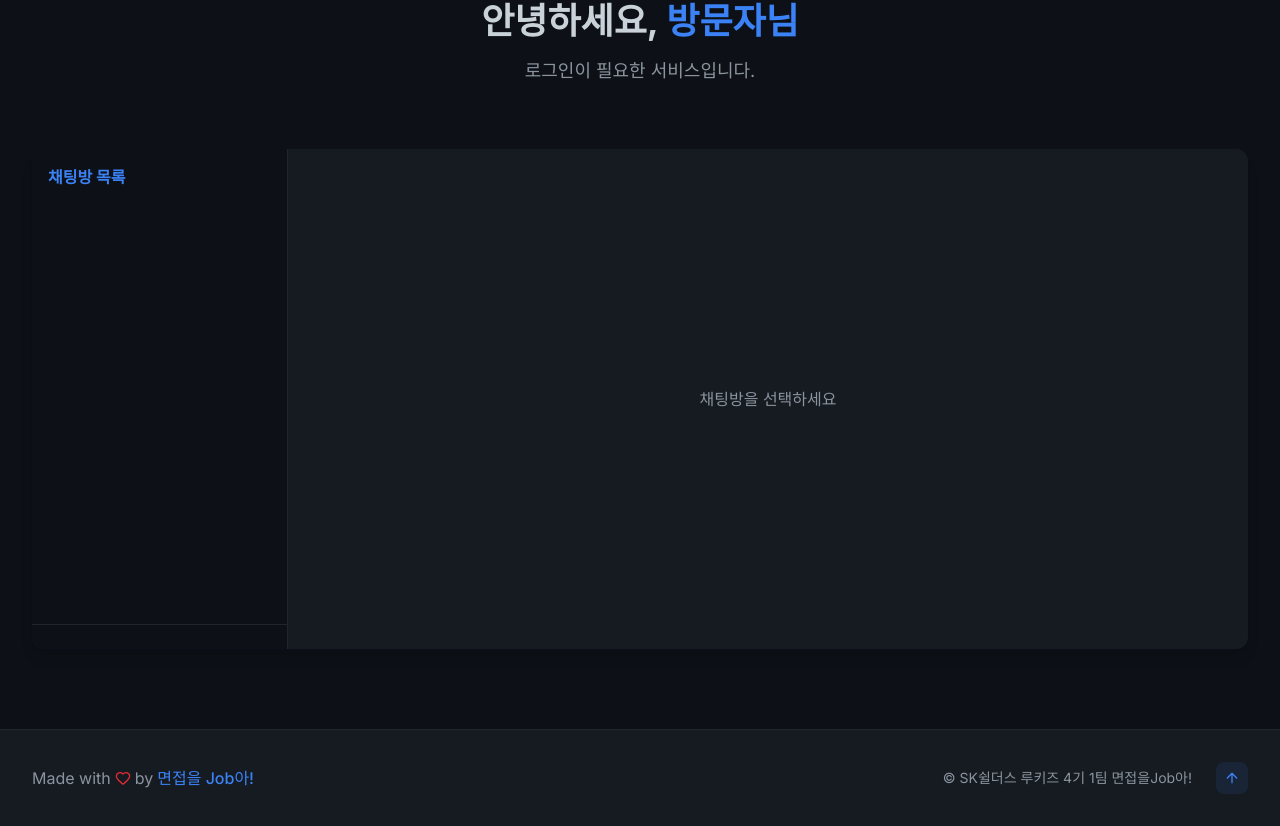
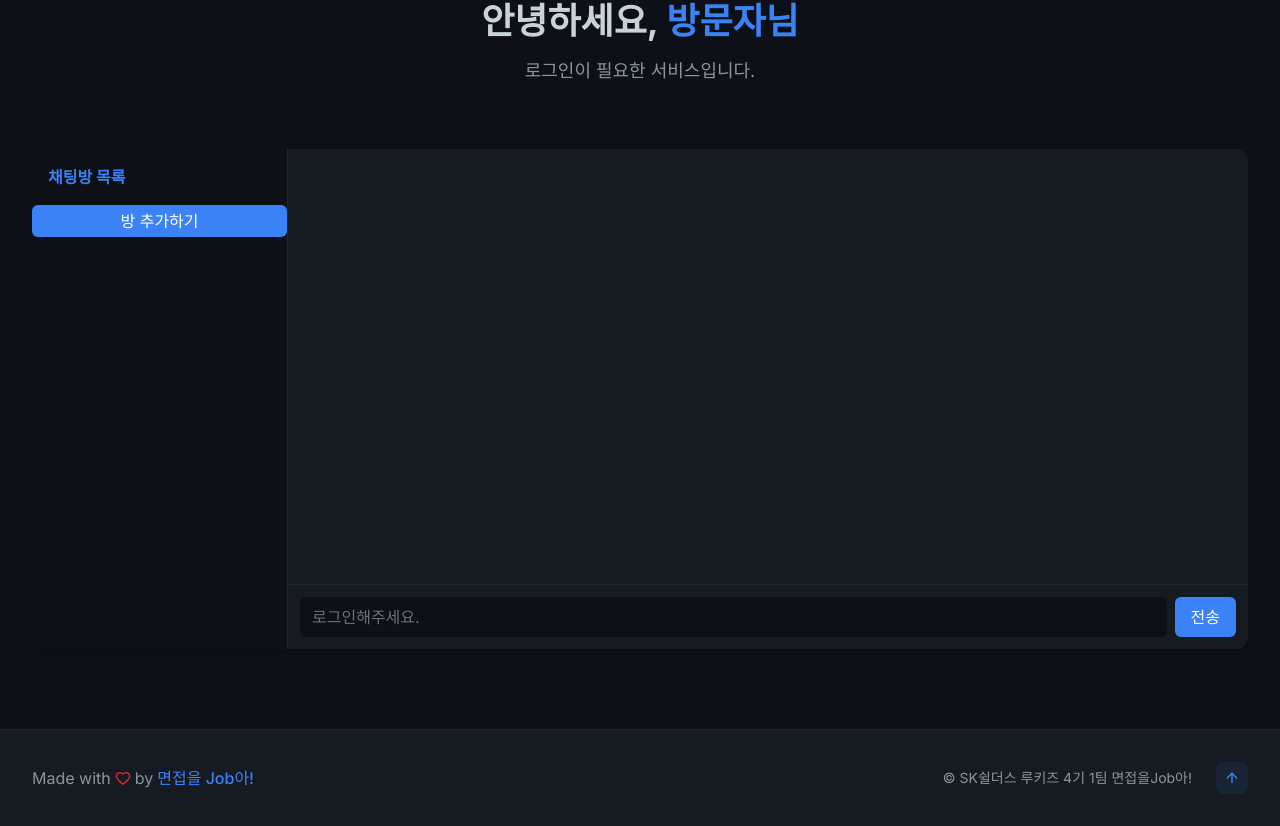
Before and after one commit to Rookies-3/FrontEnd, a React (Vite) app: page / in a window 1280 px wide. Shown: the part 879-1705 px from the top of the page. Built offline with nearby package versions, Linux system fonts and the light colour scheme.

Commit message:
[chat] 로그인/로그아웃 별 채팅방 상태 변경 구현

```diff
--- a/src/components/AIService.tsx
+++ b/src/components/AIService.tsx
@@ -135,7 +135,16 @@ const AIService: React.FC = () => {
         <div className="flex h-[500px] bg-github-surface rounded-xl shadow-lg overflow-hidden">
           {/* 채팅방 목록 */}
           <div className="w-64 border-r border-github-border bg-github-dark flex flex-col">
+
+            {isLoggedIn ? (
+            <>
             <div className="p-4 font-bold text-github-accent">채팅방 목록</div>
+                <button
+                  onClick={handleCreateRoom}
+                  className="px-3 py-1 bg-github-accent text-white rounded-md hover:bg-github-accent/80 transition"
+                >
+                방 추가하기
+                </button>
                 <div className="flex-1 overflow-y-auto">
                   {rooms.map(room => (
                     <div
@@ -152,16 +161,21 @@ const AIService: React.FC = () => {
                     </div>
                   ))}
               </div>
-
-            {/* 새 방 추가 UI */}
-            <div className="p-3 border-t border-github-border flex space-x-2">
-
-            </div>
+            </>
+            )
+            : (
+            <>
+            <div className="p-4 font-bold text-github-accent">채팅방 목록</div>
+            <button className="px-3 py-1 bg-github-accent text-white rounded-md hover:bg-github-accent/80 transition">
+                방 추가하기
+            </button>
+            </>
+            )}
      </div>
 
           {/* 채팅창 */}
           <div className="flex-1 flex flex-col">
-            {activeRoomId !== null ? (
+            {activeRoomId !== null && isLoggedIn ? (
               <>
                 <div className="p-4 border-b border-github-border font-bold text-github-text">
                   {rooms.find(r => r.id === activeRoomId)?.roomName}
@@ -199,17 +213,23 @@ const AIService: React.FC = () => {
                   >
                     전송
                   </button>
-                  <button
-                    onClick={handleCreateRoom}
-                    className="px-3 py-1 bg-github-accent text-white rounded-md hover:bg-github-accent/80 transition"
-                  >
-                  +
-                  </button>
                 </div>
               </>
             ) : (
-              <div className="flex-1 flex items-center justify-center text-github-text-secondary">
-                채팅방을 선택하세요
+              <div className="flex-1 flex flex-col justify-end text-github-text-secondary">
+                <div className="p-3 border-t border-github-border flex space-x-2">
+                  <input
+                    type="text"
+                    readOnly
+                    placeholder="로그인해주세요."
+                    className="flex-1 px-3 py-2 rounded-md bg-github-dark text-github-text focus:outline-none focus:ring-2 focus:ring-github-accent"
+                  />
+                  <button
+                    className="px-4 py-2 bg-github-accent text-white rounded-md hover:bg-github-accent/80 transition"
+                  >
+                    전송
+                  </button>
+                </div>
               </div>
             )}
           </div>
```
Lines whose indentation alone changed are shown as unchanged.
